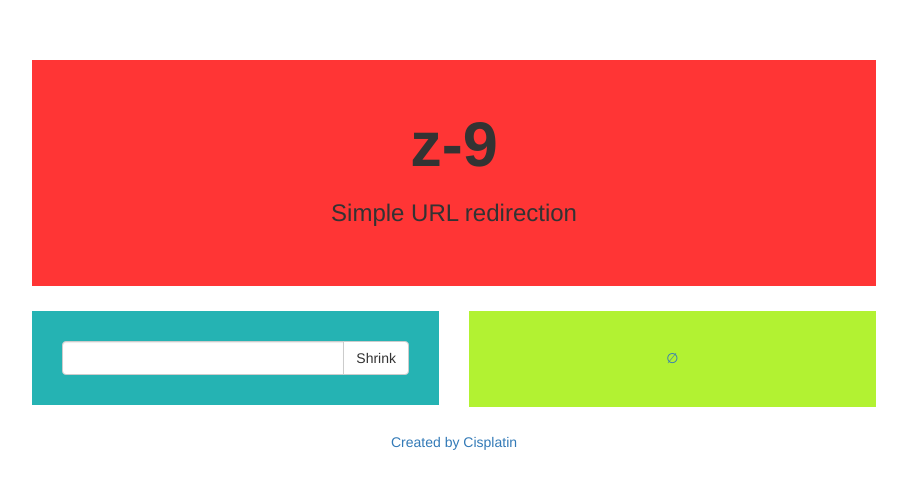
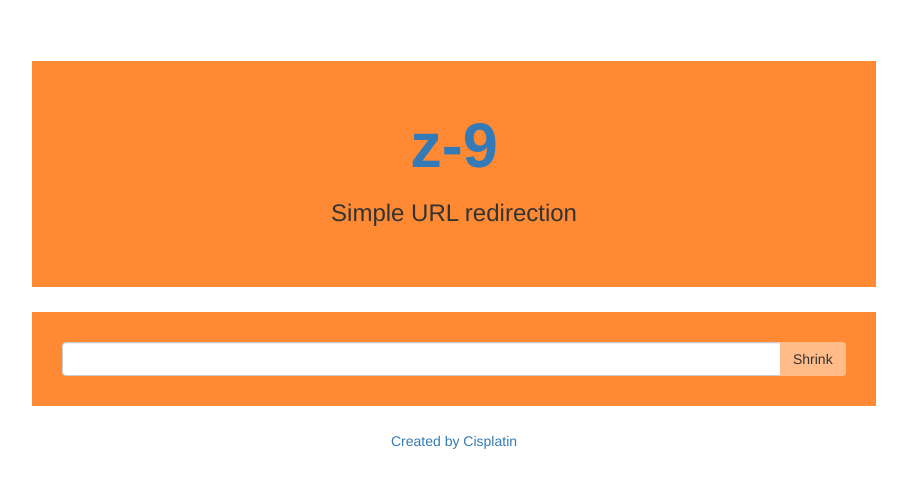
Before and after one commit to Cisplatin/z-9, a website: page public/index.html in a window 1280 px wide. Shown: the part 144-632 px from the top of the page, without its empty margins (186-1093 px from the left). Drawn offline with nearby package versions, Linux system fonts and the light colour scheme.

Commit message:
moved result

```diff
--- a/public/index.html
+++ b/public/index.html
@@ -39,7 +39,7 @@
             <div class="row extra-bottom-padding">
                 <div class="col-xs-8 col-xs-offset-2">
                     <div class="red-box">
-                        <h1>z-9</h1>
+                        <a href="/" id="link"><h1 id="tiny">z-9</h1></a>
                         <h3>Simple URL redirection</h3>
                     </div>
                 </div>
@@ -47,19 +47,14 @@
 
             <!-- Green/Blue boxes -->
             <div class="row extra-bottom-padding">
-                <div class="col-xs-4 col-xs-offset-2">
+                <div class="col-xs-8 col-xs-offset-2">
                     <div class="blue-box">
                         <div class="input-group">
                             <input type="text" id="url" class="form-control">
                             <span class="input-group-btn">
-                               <button class="btn btn-default" id="submit" type="button">Shrink</button>
+                               <button class="btn btn-style" id="submit" type="button">Shrink</button>
                             </span>
                         </div>
-                    </div>
-                </div>
-                <div class="col-xs-4">
-                    <div class="green-box">
-                        <a href="/" id="link"><h5 id="tiny">∅</h5></a>
                     </div>
                 </div>
             </div>
--- a/public/style.css
+++ b/public/style.css
@@ -22,18 +22,17 @@ body {
 }
 
 .red-box {
-    background-color: #FF3535;
+    background-color: #FF8A33;
     padding: 50px;
 }
 
-.green-box {
-    background-color: #B2F232;
+.blue-box {
+    background-color: #FF8A33;
     padding: 30px;
 }
 
-.blue-box {
-    background-color: #25B3B3;
-    padding: 30px;
+.btn-style {
+    background-color: #FFBB88;
 }
 
 .header {
```
